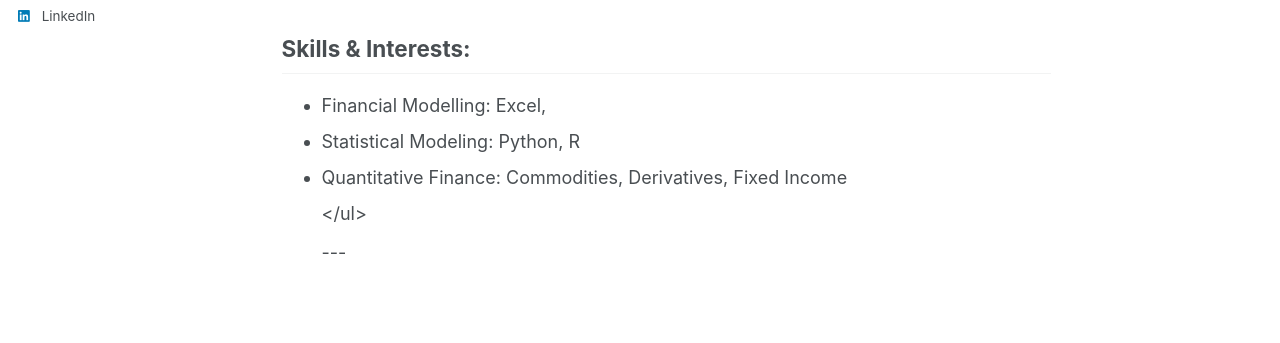
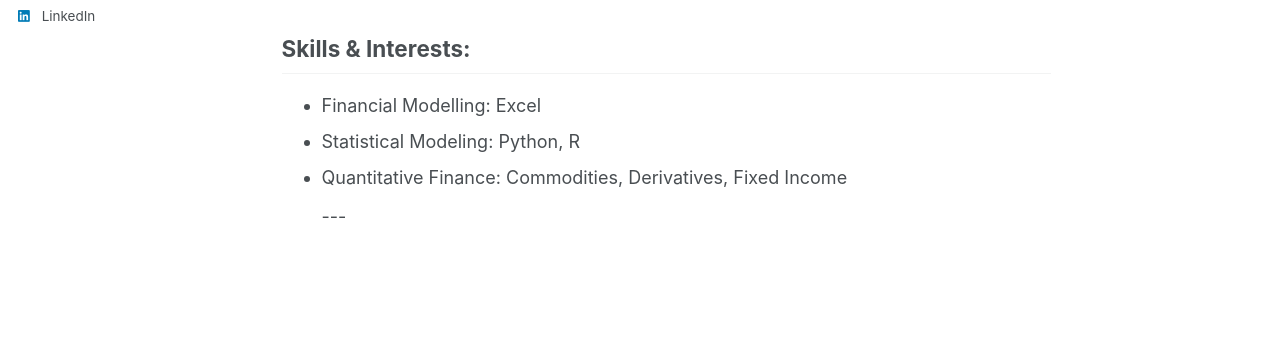
Before and after one commit to pieter-portfolio/pieter-portfolio.github.io, a Jekyll site: the page built from index.md, in a window 1280 px wide and 921 px high. Shown: the part 418-761 px from the top of the window. Built offline with Jekyll 4.4.1, drawn with Linux system fonts in a browser that asks for light colours; a script bundle is joined from its source files by our own code; library files that are not in the unit come from our copies.

Commit message:
Update index.md

```diff
--- a/index.md
+++ b/index.md
@@ -14,11 +14,10 @@ author_profile: true
 
 <h2>Skills & Interests:</h2>
 <ul>
-  <li>Financial Modelling: Excel,
+  <li>Financial Modelling: Excel</li>
   <li>Statistical Modeling: Python, R</li>
   <li>Quantitative Finance: Commodities, Derivatives, Fixed Income</li>
 
-</ul>
 <div class="projects-grid">
 
 ---
```
